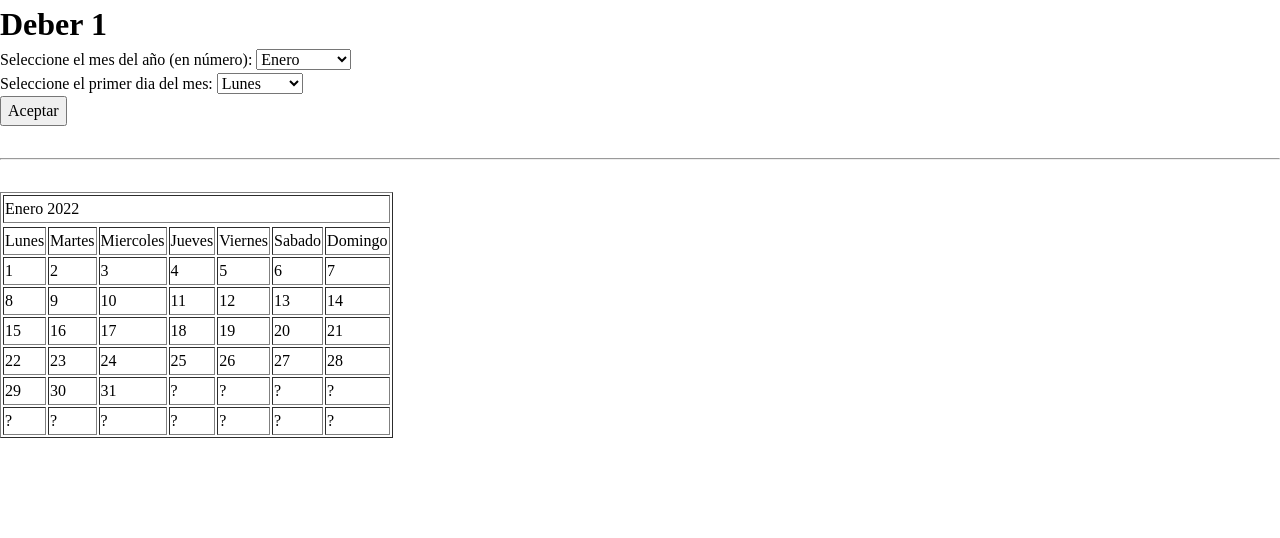
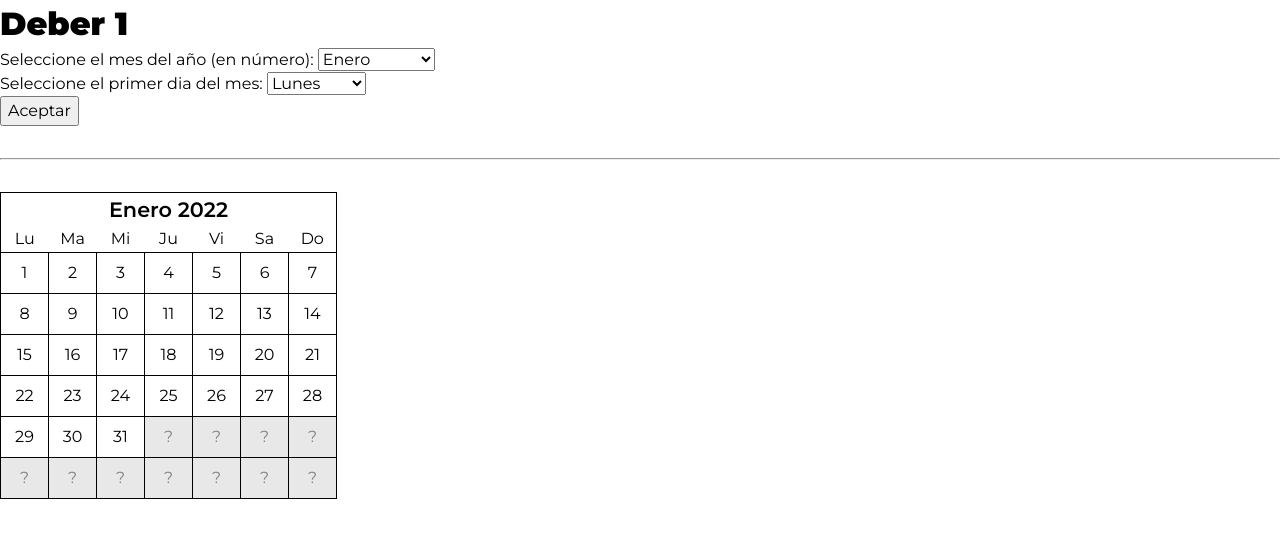
Before and after one commit to justb0ringsh1t/dis-web, a plain HTML site: page index-deber-1.html in a window 1280 px wide. Both pictures are taken after a click on the button "Aceptar". Drawn offline with Linux system fonts and the light colour scheme.

Commit message:
Mejora css

```diff
--- /dev/null
+++ b/css/calendar.css
@@ -0,0 +1,34 @@
+@import url('https://fonts.googleapis.com/css2?family=Montserrat:wght@300;400;500;600;900&display=swap');
+
+body {
+  font-family: 'Montserrat', sans-serif;
+}
+
+table {
+  text-align: center;
+  border: 1px solid black;
+  border-collapse: collapse;
+}
+
+.dias > td {
+  width: 3rem;
+  aspect-ratio: 1;
+  padding: 0.5rem;
+  border: 1px solid black;
+}
+
+.mes {
+  font-size: 1.3rem;
+  font-weight: 600;
+}
+
+.dias-semana {
+}
+
+.sin-dia {
+  background-color: lightgray;
+  opacity: 0.5;
+}
+
+.dia-mes {
+}
--- a/index-deber-1.html
+++ b/index-deber-1.html
@@ -6,7 +6,7 @@
     <meta name="viewport" content="width=device-width, initial-scale=1.0" />
 
     <link rel="stylesheet" href="css/reset.css" />
-    <!-- <link rel="stylesheet" href="css/style.css" /> -->
+    <link rel="stylesheet" href="css/calendar.css" />
 
     <title>Deber 1</title>
   </head>
@@ -59,7 +59,7 @@
       <hr />
       <br />
 
-      <table id="calendario" border="1"> </table>
+      <table id="calendario"> </table>
     </main>
 
     <script src="js/jquery-3.6.0.min.js"></script>
--- a/js/script-deber-1.js
+++ b/js/script-deber-1.js
@@ -31,10 +31,10 @@ function crearCalendario(mes, primerDia) {
     for (let j = 1; j <= 7; j++) {
       semana +=
         diaActual > cantidadDias || (i === 1 && j < primerDia)
-          ? `<td> ? </td>`
-          : `<td> ${diaActual++} </td>`
+          ? `<td class="sin-dia"> ? </td>`
+          : `<td class="dia-mes"> ${diaActual++} </td>`
     }
-    cuerpo += `<tr>${semana}</tr>`
+    cuerpo += `<tr class="dias">${semana}</tr>`
   }
 
   return `
@@ -45,19 +45,19 @@ function crearCalendario(mes, primerDia) {
 
 function crearCabecera(mes) {
   const filaMes = `
-  <tr>
+  <tr class="mes">
     <td colspan="7">${mes} 2022</td>
   <tr>
   `
   const filaDias = `
-  <tr>
-    <td>Lunes</td>
-    <td>Martes</td>
-    <td>Miercoles</td>
-    <td>Jueves</td>
-    <td>Viernes</td>
-    <td>Sabado</td>
-    <td>Domingo</td>
+  <tr class="dias-semana">
+    <td>Lu</td>
+    <td>Ma</td>
+    <td>Mi</td>
+    <td>Ju</td>
+    <td>Vi</td>
+    <td>Sa</td>
+    <td>Do</td>
   </tr>
   `
 
@@ -66,22 +66,3 @@ function crearCabecera(mes) {
     ${filaDias}
   `
 }
-
-function diaAIndice(dia) {
-  switch (dia) {
-    case 'Lunes':
-      return 1
-    case 'Martes':
-      return 2
-    case 'Miercoles':
-      return 3
-    case 'Jueves':
-      return 4
-    case 'Viernes':
-      return 5
-    case 'Sabado':
-      return 6
-    case 'Domingo':
-      return 7
-  }
-}
```
